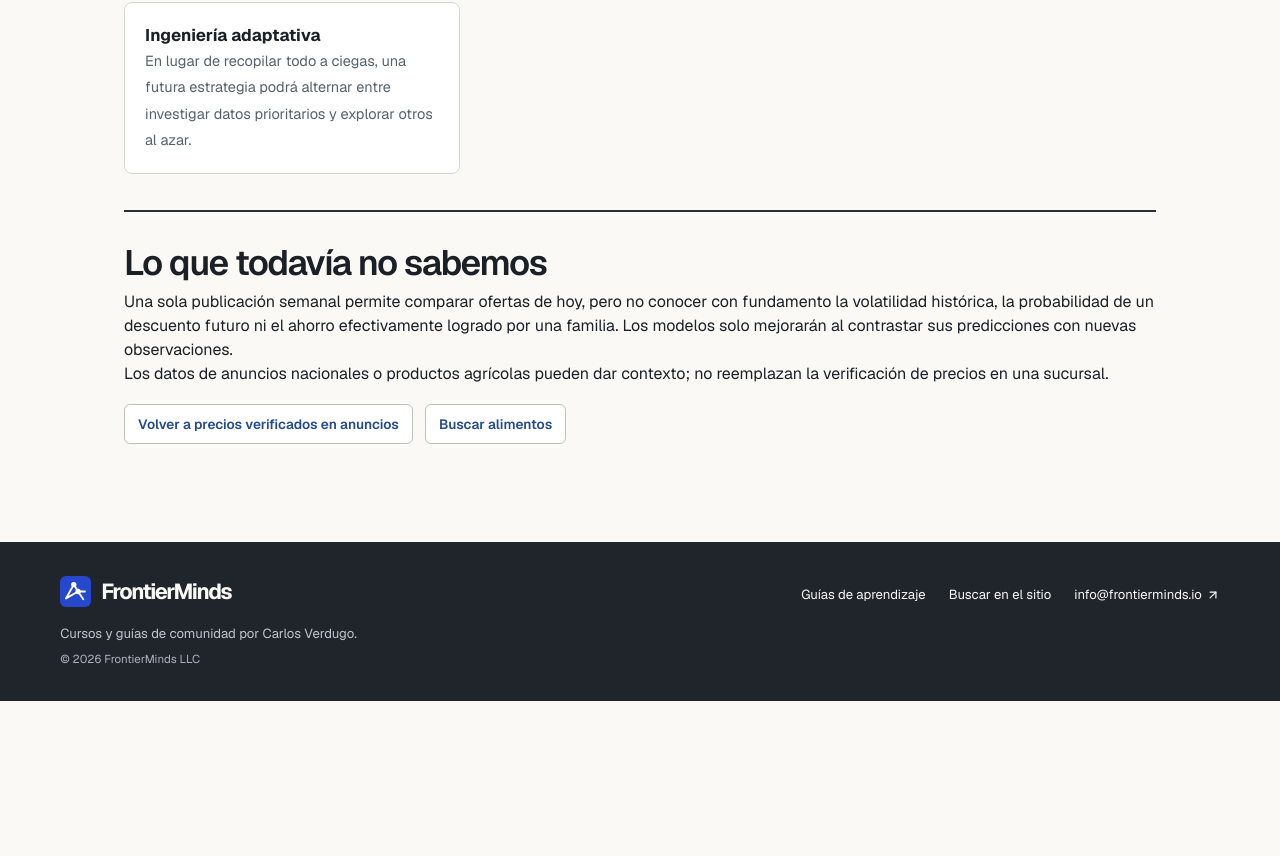
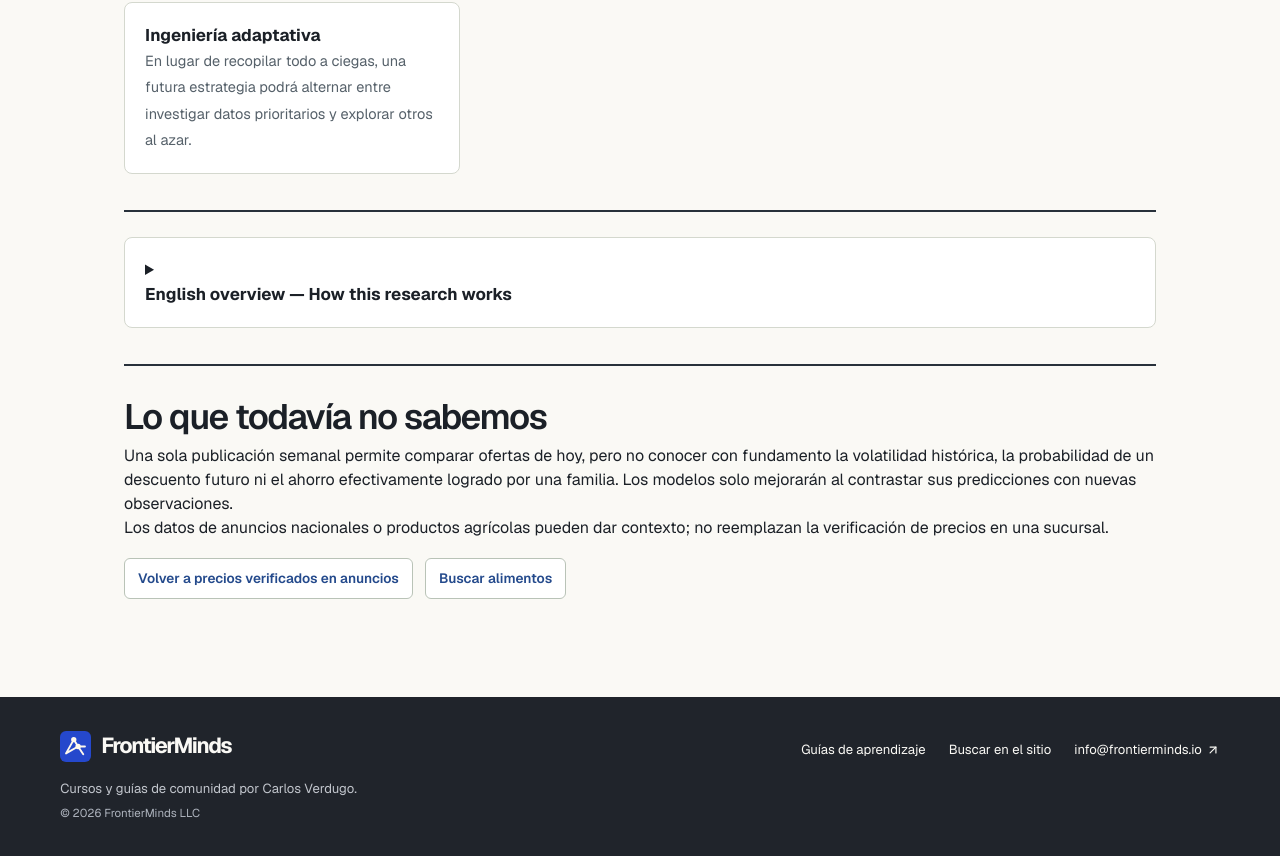
Before and after one commit to Carlos-Verdugo7/frontierminds, a Next.js app: page /comunidad/precios/inteligencia in a window 1280 px wide. Shown: the part 932-1788 px from the top of the page. Before the commit the page ends 1633 px from the top, so only its background shows below. Built offline with nearby package versions, Linux system fonts and the light colour scheme; no server answers.

Commit message:
Offer an English overview of the Spanish-first market science guide

```diff
--- a/src/app/comunidad/precios/inteligencia/page.tsx
+++ b/src/app/comunidad/precios/inteligencia/page.tsx
@@ -24,6 +24,14 @@ export default function MarketEducation(){
  <p className={styles.muted}>Exploramos cómo un sistema puede observar, estimar, aprender qué falta y decidir qué verificar primero, gastando menos recursos. La etapa inicial evalúa fundamentos y calidad de datos; la predicción y las recomendaciones de compra requieren más historia y pruebas.</p>
  <section className={styles.section}><h2>Observar → Estimar → Predecir → Investigar → Decidir → Validar → Aprender</h2>
  <div className={styles.cards}>{topics.map(t=><article className={styles.card} key={t.name}><strong>{t.name}</strong><p className={styles.muted}>{t.desc}</p></article>)}</div></section>
+ <section className={styles.section}>
+  <details className={styles.card} lang="en">
+   <summary><strong>English overview — How this research works</strong></summary>
+   <p>FrontierMinds is exploring how to gather better grocery information with less work. Weekly advertised prices are observed evidence, not guaranteed checkout prices or future forecasts. Sharing one flyer among multiple stores does not produce independent historical observations.</p>
+   <p>The research studies probability distributions, Bayesian updating, information theory, value of information, chronological evaluation, and constrained shopping optimization. It will test whether selective collection can help real decisions more efficiently than collecting everything. A heuristic priority score is not a calculated expected value of sample information (EVSI).</p>
+   <p>There is currently too little repeated price history for calibrated probability forecasts. Any shopping savings estimates require valid price evidence, store availability, promotion conditions, travel costs, and direct follow-up with real households.</p>
+  </details>
+ </section>
  <section className={styles.section}><h2>Lo que todavía no sabemos</h2>
  <p>Una sola publicación semanal permite comparar ofertas de hoy, pero no conocer con fundamento la volatilidad histórica, la probabilidad de un descuento futuro ni el ahorro efectivamente logrado por una familia. Los modelos solo mejorarán al contrastar sus predicciones con nuevas observaciones.</p>
  <p>Los datos de anuncios nacionales o productos agrícolas pueden dar contexto; no reemplazan la verificación de precios en una sucursal.</p>
```
